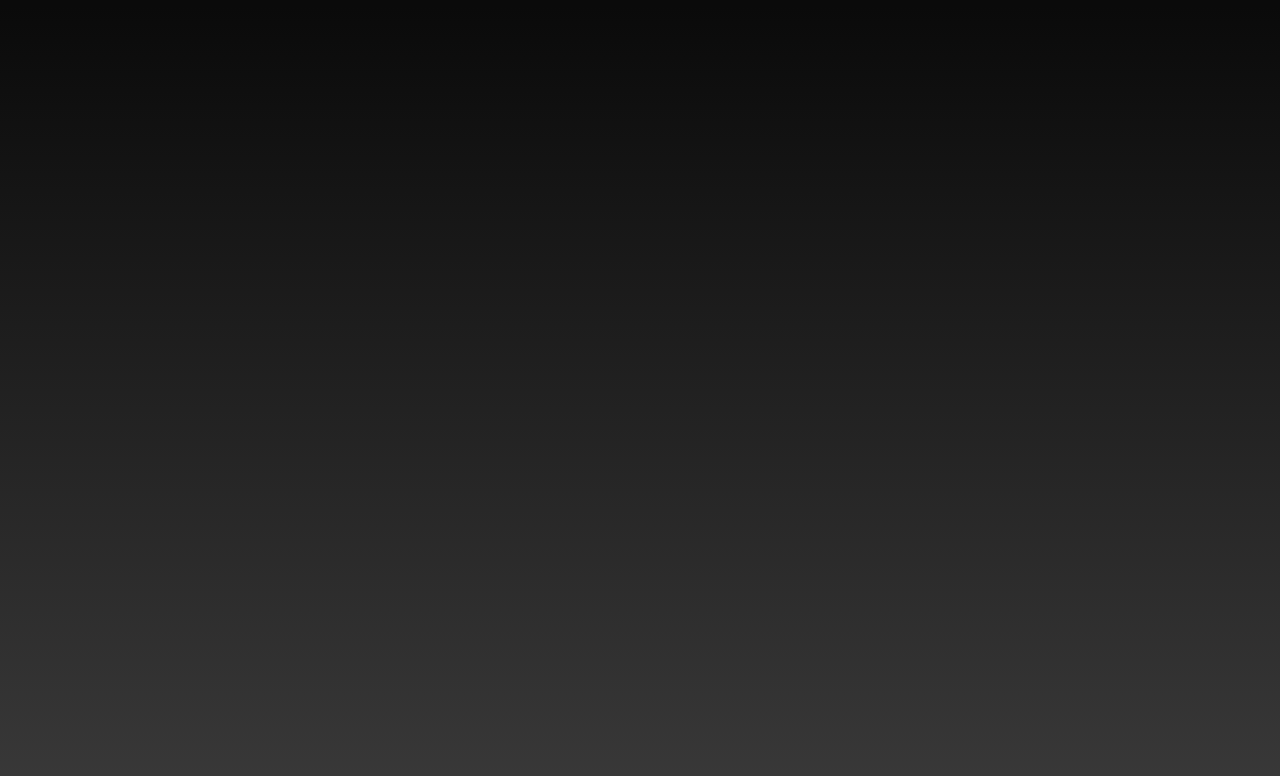
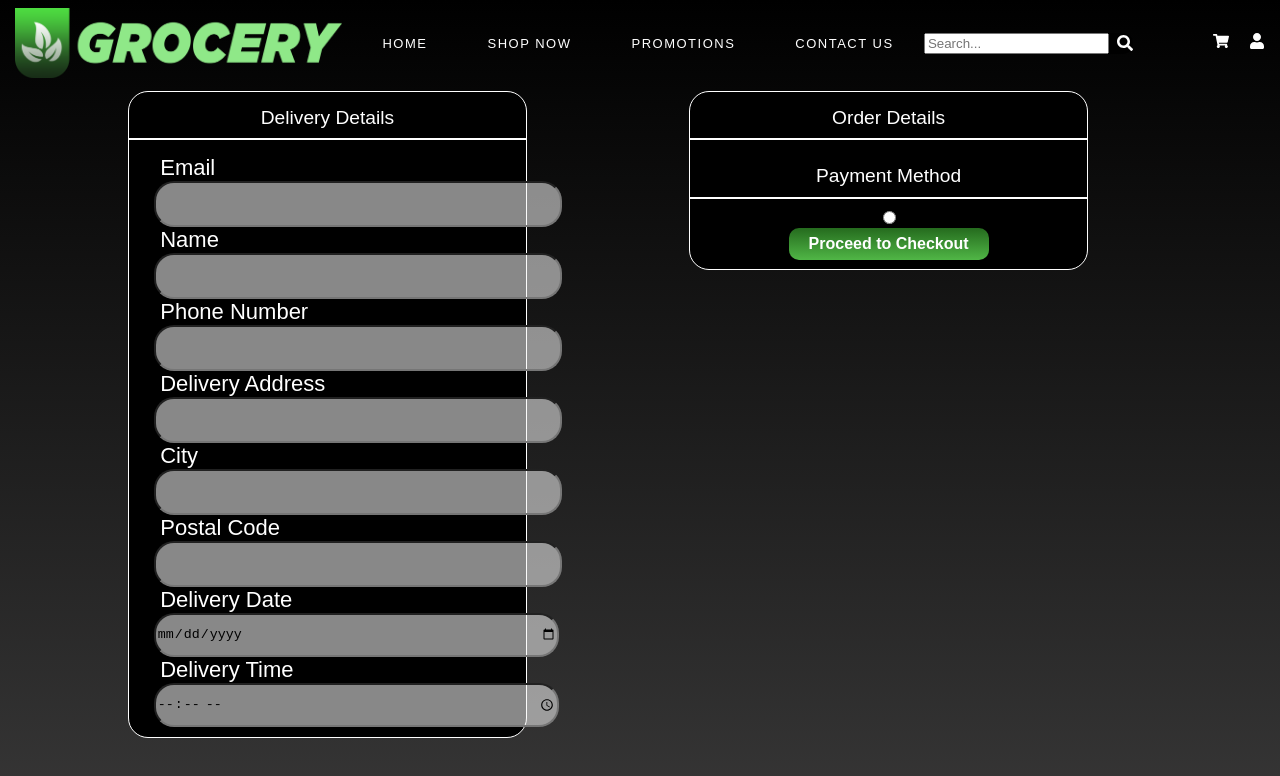
Before and after one commit to Nadunrupasinghe/supermarket_system_frontend, a React (Create React App) app in the folder supermarketfrontend/: page /checkout in a window 1280 px wide. Before the commit this address had no page. Shown: the top 776 px of the page. Built offline with nearby package versions, Linux system fonts and the light colour scheme.

Commit message:
Added Checkout Page

```diff
--- a/supermarketfrontend/src/App.js
+++ b/supermarketfrontend/src/App.js
@@ -6,6 +6,7 @@ import ProductView from './Pages/Product View/ProductView';
 import AddProduct from './Pages/Add Product/AddProduct';
 import SignUpPage from './Pages/SignUp Page/SignUpPage';
 import SignInPage from './Pages/SignIn Page/SignInPage';
+import Checkout from './Pages/Checkout/Checkout';
 
 function App() {
   return (
@@ -18,6 +19,7 @@ function App() {
             <Route path='/addproduct' element={<AddProduct />} />
             <Route path='/signup' element={<SignUpPage />} />
             <Route path='/signin' element={<SignInPage />} />
+            <Route path='/checkout' element={<Checkout />} />
           </Routes>
         </BrowserRouter>
       }
--- /dev/null
+++ b/supermarketfrontend/src/Pages/Checkout/Checkout.css
@@ -0,0 +1,76 @@
+.checkout{
+    background-color: black;
+    position: relative;
+    height: 100vh;
+    background-image: linear-gradient(to bottom, rgba(0, 0, 0, 0.2), rgba(254, 252, 252, 0.212));
+    background-size: 100%; /* Adjust the blur height as needed */
+    background-position: top;
+    background-attachment: fixed;
+    overflow: hidden;
+}
+.order-containr{
+    display: flex;
+    flex-direction: row;
+}
+
+.deliveryDetails{
+    float: inline-start;
+    display: flex;
+    flex-direction: column;
+    width:31%;
+    margin-left: 10%;
+    margin-top: 1%;
+    background-color: black;
+    border-radius: 20px;
+    color:white;
+    padding-bottom: 5px;
+    border: 1px solid rgb(255, 255, 255);
+}
+
+.deliveryText{
+    font-size: larger;
+    padding-top: 15px;
+}
+
+.d-line{
+    border: 1px solid rgb(255, 255, 255);
+}
+
+.inputs{
+    flex-wrap: wrap;
+    align-content: center;
+    padding: 5px;
+    margin-left: 5%;
+    padding-bottom: 5px;
+}
+
+.inline{
+    display: flex;
+    flex-direction: row;
+    width: 100%;
+}
+.city{
+    width: 50%;
+}
+
+.postalcode{
+    width:50%;
+}
+
+.orderDetails{
+    display: flex;
+    flex-direction: column;
+    float: inline-end;
+    width:31%;
+    margin-right: 15%;
+    margin-top: 1%;
+    background-color: black;
+    border-radius: 20px;
+    color:white;
+    padding-bottom: 5px;
+    border: 1px solid rgb(255, 255, 255);
+}
+
+.Credit{
+    color:white;
+}
--- /dev/null
+++ b/supermarketfrontend/src/Pages/Checkout/Checkout.js
@@ -0,0 +1,50 @@
+import './Checkout.css';
+import Button from '../../Components/Button/Button';
+import Navbar from '../../Components/Navbar/Navbar';
+import InputBox from '../../Components/InputBox/InputBox';
+
+function Checkout() {
+  return (
+    <div className='checkout'>
+      <Navbar />
+      <div className='order-container'>
+        <div className='deliveryDetails'>
+          <div className='deliveryText'>
+            Delivery Details
+            <div>
+              <hr className='d-line'></hr>
+            </div>
+          </div>
+          <div className='inputs'>
+            <InputBox type='email' labelName='Email' />
+            <InputBox type='text' labelName='Name' />
+            <InputBox type='text' labelName='Phone Number' />
+            <InputBox type='text' labelName='Delivery Address' />
+            <InputBox type='text' labelName='City' />
+            <InputBox type='text' labelName='Postal Code' />
+            <InputBox type='date' labelName='Delivery Date' />
+            <InputBox type='time' labelName='Delivery Time' />
+          </div>
+        </div>
+        <div className='orderDetails'>
+          <div className='deliveryText'>
+            Order Details
+            <div>
+              <hr className='d-line'></hr>
+            </div>
+          </div>
+          <div className='deliveryText'>
+            Payment Method
+            <div>
+              <hr className='d-line'></hr>
+            </div>
+          </div>
+          <input type='radio' value='kdkdk' className='Credit' />
+          <Button type='submit' buttonName='Proceed to Checkout' />
+        </div>
+      </div>
+    </div>
+  );
+}
+
+export default Checkout;
--- a/supermarketfrontend/src/Pages/SignUp Page/SignUpPage.css
+++ b/supermarketfrontend/src/Pages/SignUp Page/SignUpPage.css
@@ -56,11 +56,11 @@
     color: white; /* Text color */
     padding: 10px;
     margin-left: 10%;
-    margin-top: 100px;
+    margin-top: 25px;
     margin-bottom: 5%;
     font-weight: bolder;
     font-size:xx-large;
-    height: 60%;
+    /* height: 90%; */
     width:80%;
     border-radius: 20px;
 
@@ -83,12 +83,17 @@
 .txt1{
     flex-basis: 50%;
     color:rgba(131, 254, 119, 1);
+
 }
 
-.txt2{
+.txt2 {
     flex-basis: 50%;
     color:white;
+    text-decoration: none;
+    /* color:rgba(131, 254, 119, 1); */
+
 }
+
 
 .container{
     display: flex;
@@ -99,11 +104,31 @@
     display: flex;
     flex-direction: column;
     padding: 10px;
+    margin-left: auto;
+    margin-right: auto;
+    gap: 20px;
 }
 
 .right-container{
     display: flex;
     flex-direction: column;
     padding: 10px;
-    margin-left: 20%;
+    margin-left: auto;
+    gap: 20px;
+    margin-right: auto;
 }
+
+.textagree{
+    font-size:20px;
+}
+
+.textagreement{
+    font-size: 20px;
+    color:red;
+
+}
+
+.btnsignup{
+    margin-bottom: 20px;
+    color:red;
+}
--- a/supermarketfrontend/src/Pages/SignUp Page/SignUpPage.js
+++ b/supermarketfrontend/src/Pages/SignUp Page/SignUpPage.js
@@ -34,7 +34,7 @@ function SignUpPage() {
               <div className='container'>
                 <div className='left-container'>
                   <div className='signup-item'>
-                    <InputBox type='text' labelName='First Name' />
+                    <InputBox type='text' labelName='Name' />
                   </div>
                   <div className='signup-item'>
                     <InputBox type='text' labelName='Phone Number' />
@@ -45,10 +45,13 @@ function SignUpPage() {
                 </div>
                 <div className='right-container'>
                   <div className='signup-item'>
-                    <InputBox type='text' labelName='Last Name' />
+                    <InputBox type='text' labelName='Username' />
                   </div>
                   <div className='signup-item'>
                     <InputBox type='password' labelName='Password' />
+                  </div>
+                  <div className='signup-item'>
+                    <InputBox type='date' labelName='Date of Birth' />
                   </div>
                   <div className='signup-item'>
                     <InputBox type='password' labelName=' Confirm Password' />
```
